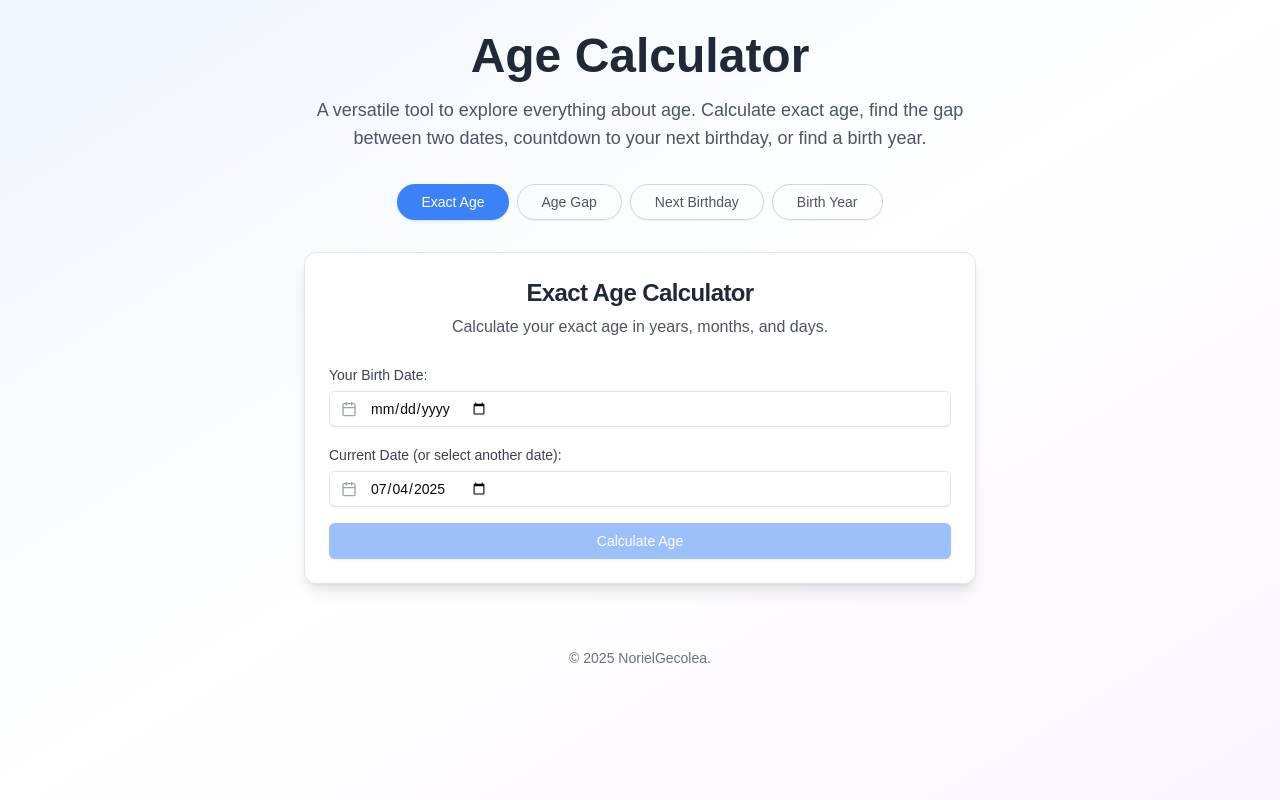
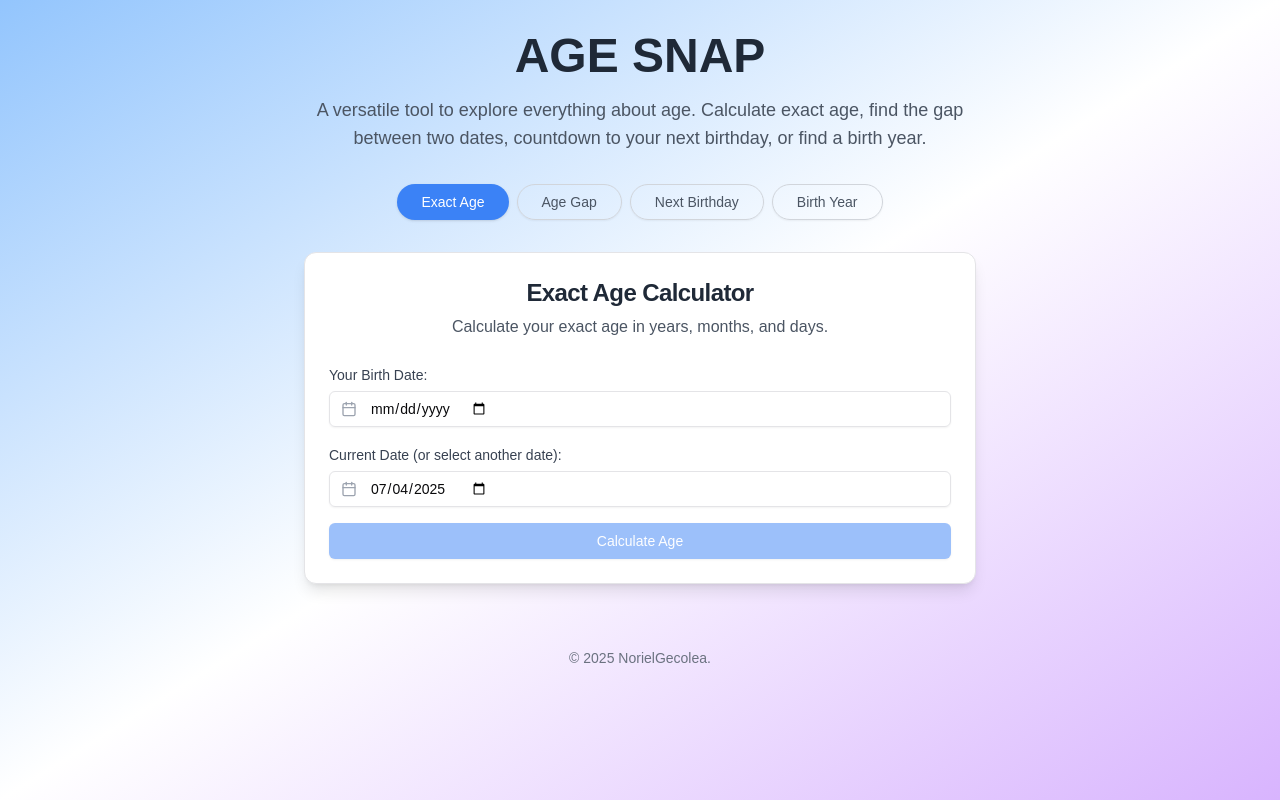
Before and after one commit to norielgecolea/agesnap, a Next.js app: page / in a window 1280 px wide. Built offline with nearby package versions, Linux system fonts and the light colour scheme.

Commit message:
background

```diff
--- a/src/pages/_document.tsx
+++ b/src/pages/_document.tsx
@@ -4,18 +4,10 @@ export default function Document() {
   return (
     <Html lang="en">
       <Head>
-        {/*
-          CRITICAL: DO NOT REMOVE THIS SCRIPT
-          The Softgen AI monitoring script is essential for core app functionality.
-          The application will not function without it.
-        */}
-        <script
-          src="https://cdn.softgen.ai/script.js"
-          async
-          data-softgen-monitoring="true"
-        />
+
+
       </Head>
-      <body className="antialiased">
+      <body className="antialiased bg-slate-600">
         <Main />
         <NextScript />
       </body>
--- a/src/pages/index.tsx
+++ b/src/pages/index.tsx
@@ -33,11 +33,11 @@ export default function Home() {
         <link rel="icon" href="/favicon.ico" />
       </Head>
 
-      <main className="min-h-screen bg-gradient-to-br from-blue-50 via-white to-purple-50">
+      <main className=" min-h-screen bg-gradient-to-br from-blue-300 via-white to-purple-300">
         <div className="container mx-auto px-4 py-8 max-w-6xl">
           <div className="text-center mb-8">
             <h1 className="text-4xl md:text-5xl font-bold text-gray-800 mb-4">
-              Age Calculator
+              AGE SNAP
             </h1>
             <p className="text-lg text-gray-600 max-w-2xl mx-auto">
               A versatile tool to explore everything about age. Calculate exact age, find the gap between two dates, countdown to your next birthday, or find a birth year.
```
